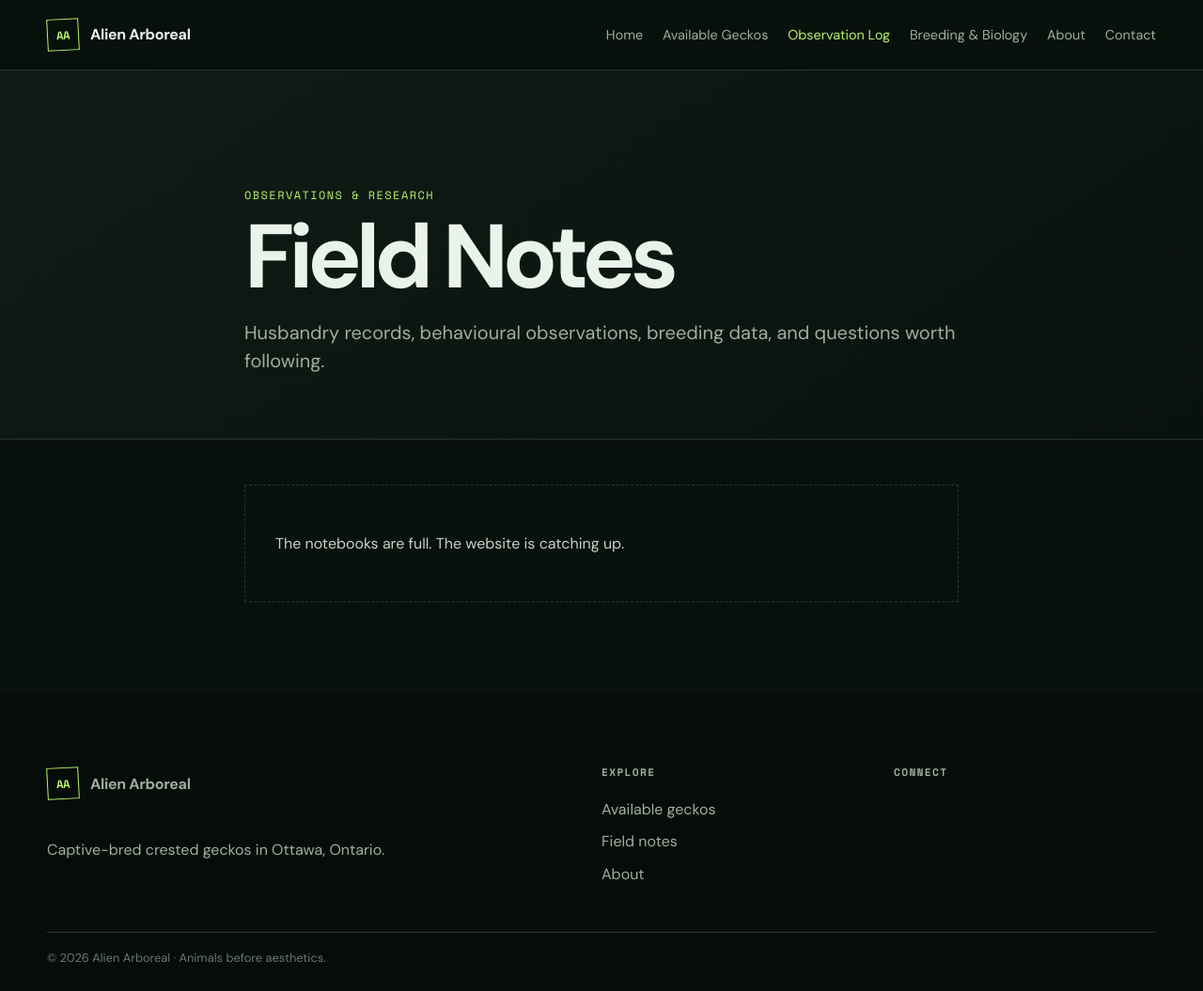
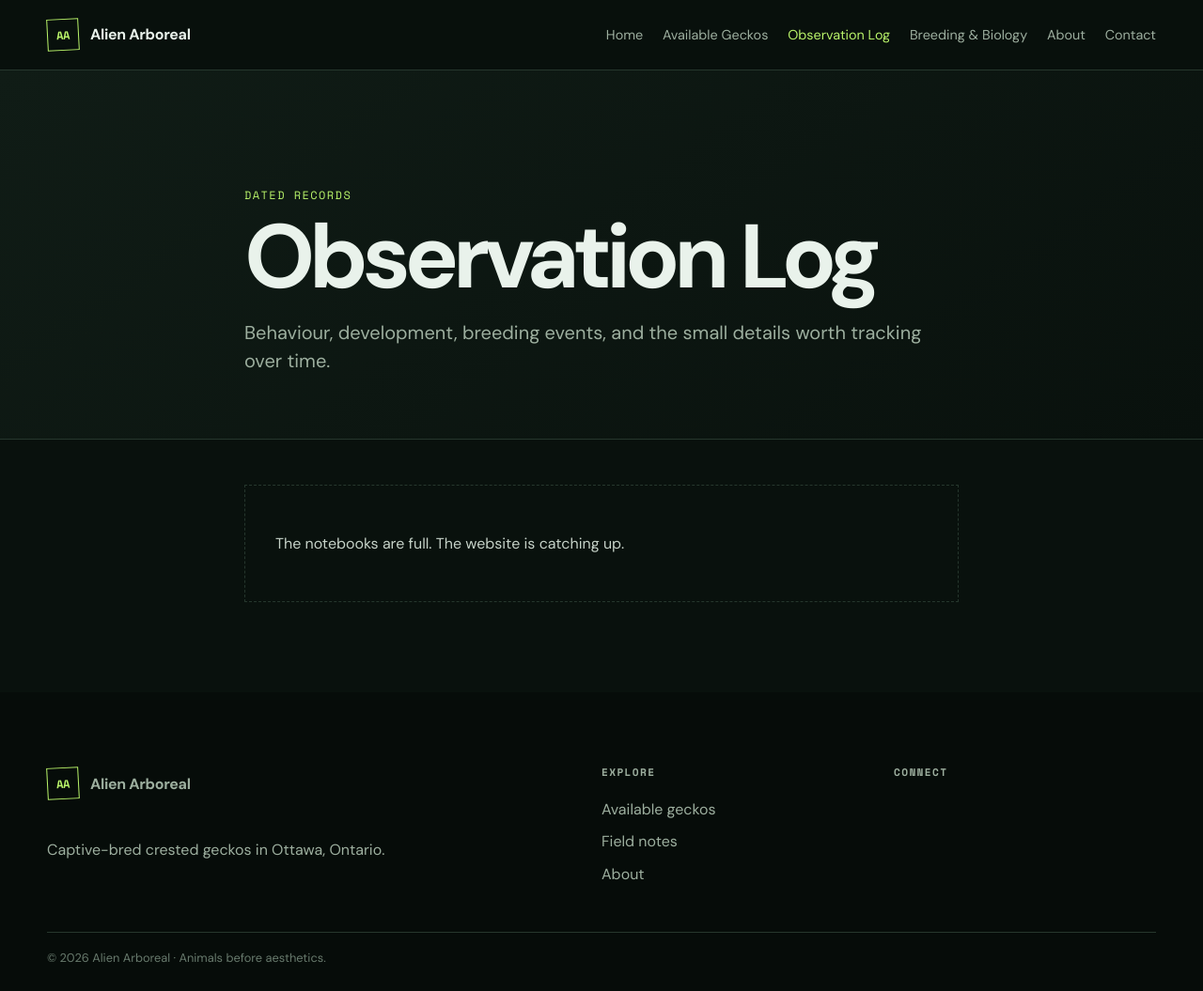
Before and after one commit to SavannahSidle/AlienArboreal, a Jekyll site: the page built from observations.md, in a window 1280 px wide and 1055 px high. Shown: the whole window at 94% size. Built offline with Jekyll 4.4.1, drawn with Linux system fonts in a browser that asks for light colours.

Commit message:
Update observations.md for new content structure

```diff
--- a/observations.md
+++ b/observations.md
@@ -1,8 +1,8 @@
 ---
 layout: page
-title: Field Notes
-eyebrow: Observations & research
-description: Husbandry records, behavioural observations, breeding data, and questions worth following.
+title: Observation Log
+eyebrow: Dated records
+description: Behaviour, development, breeding events, and the small details worth tracking over time.
 permalink: /observations/
 ---
 {% assign notes = site.observations | sort: "date" | reverse %}
```
